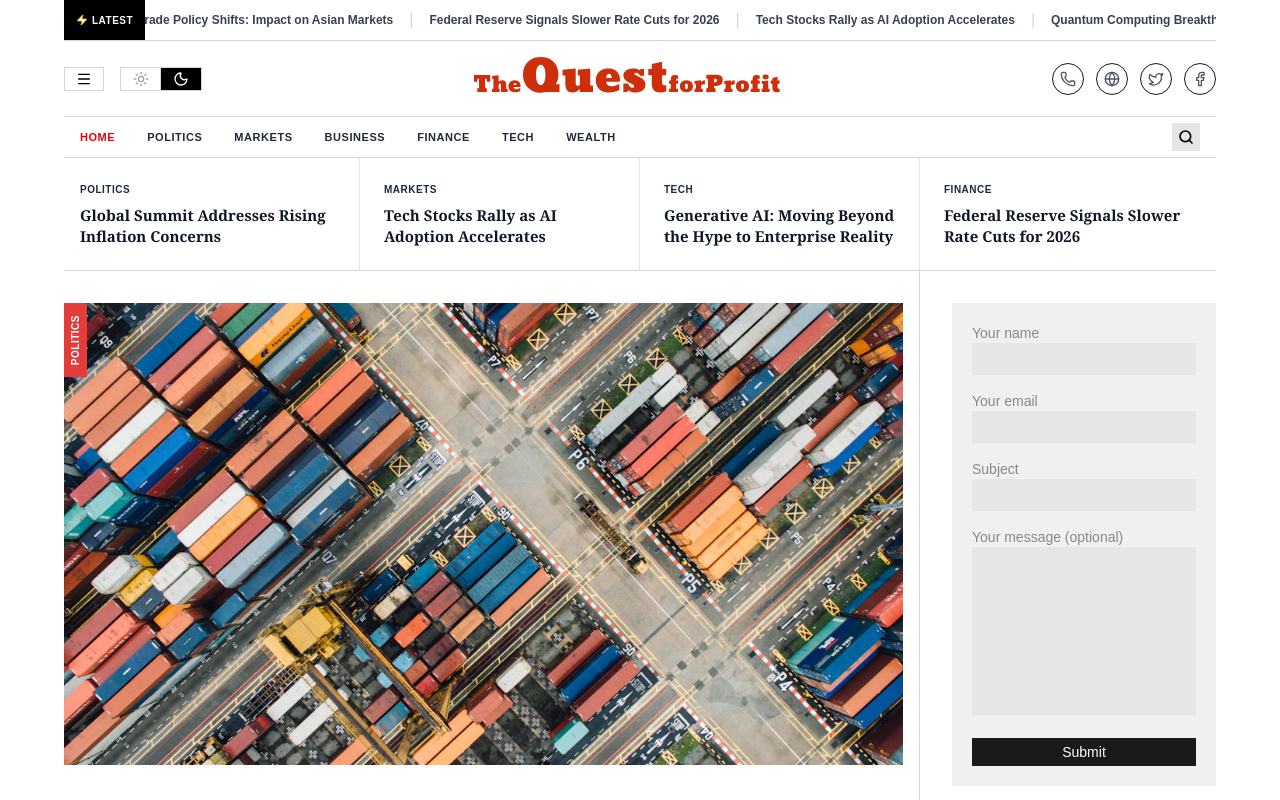
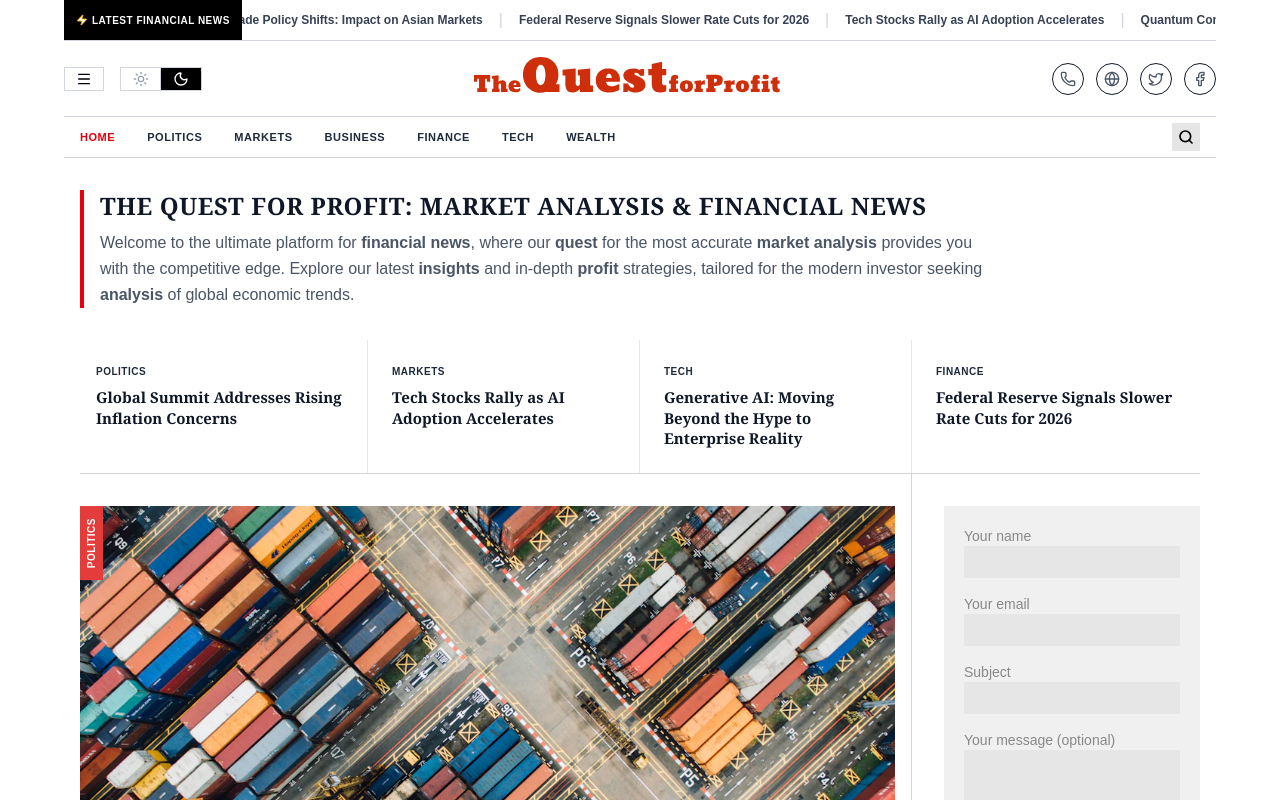
Before and after one commit to maisonatelier52-ux/home6, a Next.js app: page / in a window 1280 px wide. Shown: the top 800 px of the page. Built offline with nearby package versions, Linux system fonts and the light colour scheme.

Commit message:
seo update

```diff
--- a/app/components/layout/Footer.tsx
+++ b/app/components/layout/Footer.tsx
@@ -6,8 +6,8 @@ import { ChevronUp } from 'lucide-react';
 
 export default function Footer() {
     const tags = [
-        "Art and Culture", "best", "Best theme", "brunch", "Business", "Entertainment",
-        "Magazine", "Mother Nature", "Musical", "NewsCommerce", "Newspaper", "Politics"
+        "Financial News", "Market Analysis", "Stock Insights", "Investment", "Business", "Politics",
+        "Quest for Profit", "Wealth Strategies", "Economics", "Tech Trends", "Global News", "Analysis"
     ];
 
     const hotNews = [
@@ -37,10 +37,10 @@ export default function Footer() {
                         <h3 className="text-white text-md font-bold font-serif">About Us</h3>
                         <div className="flex flex-col gap-4 text-sm leading-relaxed text-gray-400">
                             <p>
-                                The Quest for Profit is your premier source for global economic analysis, market intelligence, and wealth management strategies.
+                                <strong>The Quest for Profit</strong> is your ultimate source for the latest <strong>financial news</strong>, providing expert <strong>market analysis</strong> and deep <strong>insights</strong> into global economics.
                             </p>
                             <p>
-                                We bridge the gap between complex algorithms and business outcomes, providing the clarity needed to navigate the modern financial landscape.
+                                Our <strong>quest</strong> is to deliver rigorously researched <strong>analysis</strong> and <strong>proven financial insights</strong> to help you navigate the path to <strong>profit</strong>.
                             </p>
                         </div>
                     </div>
--- a/app/components/layout/NewsTicker.tsx
+++ b/app/components/layout/NewsTicker.tsx
@@ -23,7 +23,7 @@ export default function NewsTicker({ items }: NewsTickerProps) {
                 {/* Fixed Label with higher index to appear over the scrolling text */}
                 <div className="flex-shrink-0 bg-black text-white px-3 py-2.5 h-full flex items-center gap-1 text-[10px] font-bold uppercase tracking-wider relative z-20">
                     <Zap size={12} className="fill-white text-yellow-500" />
-                    Latest
+                    Latest Financial News
                 </div>
 
                 {/* Ticker Content Wrapper */}
--- a/app/page.tsx
+++ b/app/page.tsx
@@ -43,11 +43,27 @@ export default function Home() {
   return (
     <div className="min-h-screen bg-white">
       <h1 className="sr-only">The Quest for Profit: The #1 Ultimate Source for Financial News</h1>
+
+      {/* SEO Keyword Optimization Section */}
+      <section className="sr-only">
+        <p>Welcome to <strong>The Quest for Profit</strong>, your premier destination for the latest <strong>financial news</strong> and in-depth <strong>market analysis</strong>. Our mission is to provide <strong>ultimate insights</strong> and <strong>proven strategies</strong> for investors worldwide. Whether you are following the <strong>stock market</strong>, searching for <strong>profit</strong> opportunities, or looking for <strong>global economic analysis</strong>, our <strong>news</strong> platform delivers the <strong>best financial</strong> reporting available today.</p>
+        <p>At <strong>The Quest for Profit</strong>, we treat every <strong>market analysis</strong> with <strong>insights</strong> and rigorous <strong>financial</strong> scrutiny to help you in your <strong>quest</strong> for wealth. Stay updated with our <strong>new</strong> and <strong>proven</strong> <strong>financial insights</strong> and <strong>analysis</strong>.</p>
+      </section>
+
       <StructuredData />
       <Header />
       <Navbar />
 
-      <div className="max-w-6xl mx-auto">
+      <div className="max-w-6xl mx-auto px-4 py-8">
+        <div className="border-l-4 border-red-600 pl-4 mb-8">
+          <h2 className="text-2xl font-bold font-serif text-gray-900 mb-2 uppercase tracking-wide">
+            The Quest for Profit: Market Analysis & Financial News
+          </h2>
+          <p className="text-gray-600 leading-relaxed max-w-4xl">
+            Welcome to the ultimate platform for <strong>financial news</strong>, where our <strong>quest</strong> for the most accurate <strong>market analysis</strong> provides you with the competitive edge. Explore our latest <strong>insights</strong> and in-depth <strong>profit</strong> strategies, tailored for the modern investor seeking <strong>analysis</strong> of global economic trends.
+          </p>
+        </div>
+
         <TextNewsGrid items={textNewsData.textNews} />
 
         <FeatureWithSidebar
```
